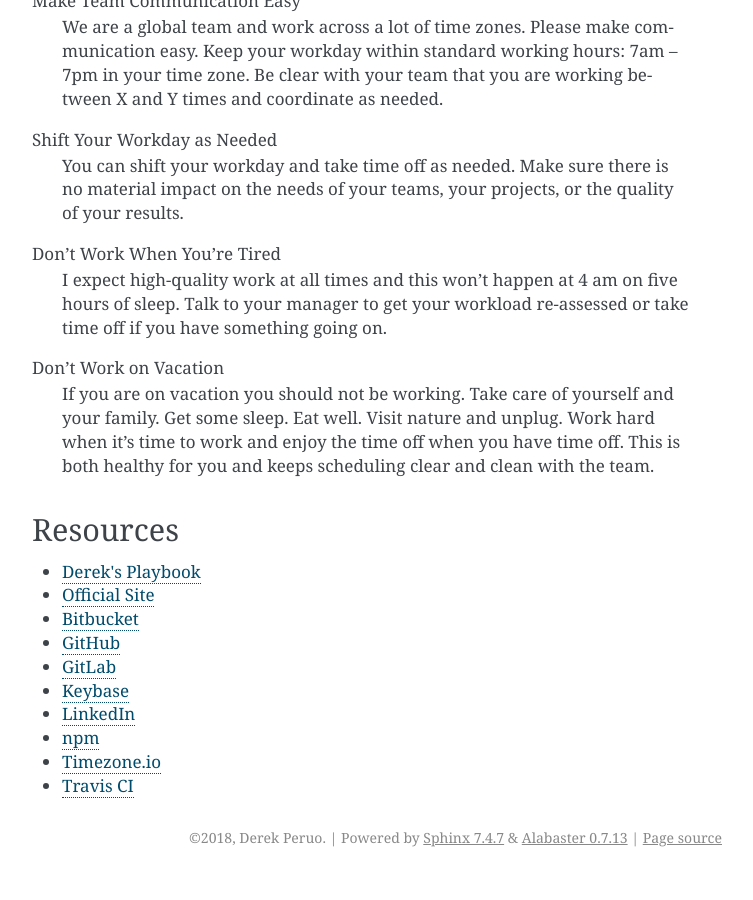
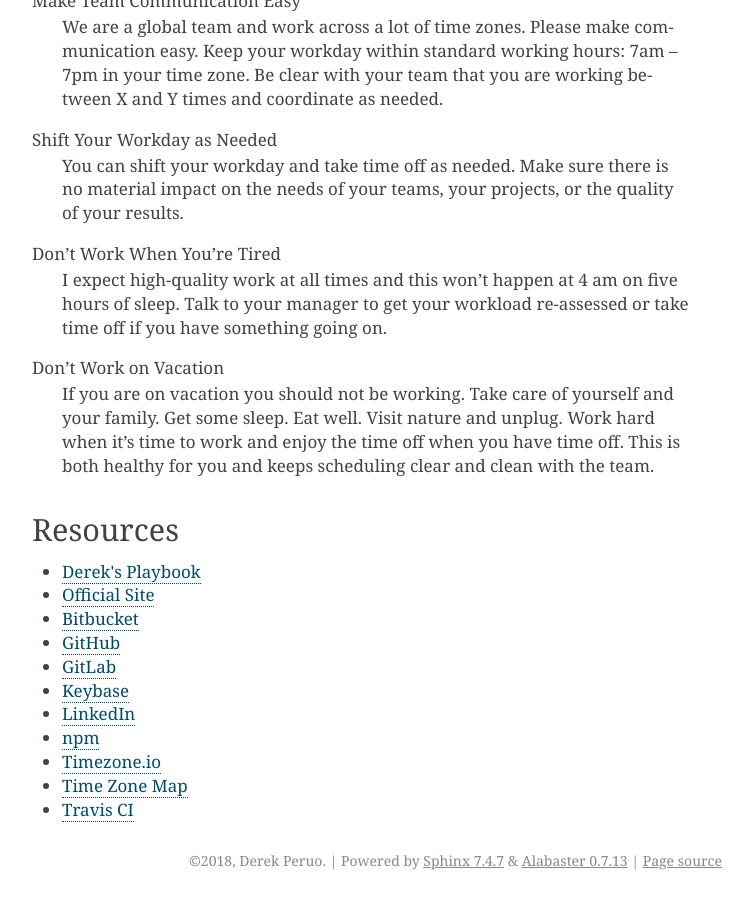
Before and after one commit to dperuo/about-me, a Sphinx documentation site: the page built from docs/index.rst, in a window 1280 px wide and 900 px high, scrolled down 2978 px. Shown: the whole window, without its empty margins (388-1141 px from the left). Built offline with Sphinx 7.4.7, drawn with Linux system fonts in a browser that asks for light colours; before the commit the page ends 3855 px from its top, so only the background shows below that.

Commit message:
Add Time Zone Map

```diff
--- a/docs/index.rst
+++ b/docs/index.rst
@@ -34,4 +34,5 @@
     LinkedIn <https://www.linkedin.com/in/derekperuo/>
     npm <https://www.npmjs.com/~dperuo>
     Timezone.io <https://timezone.io/people/5ad9fb24692c6f23d94646eb>
+    Time Zone Map <timezones>
     Travis CI <https://travis-ci.org/dperuo>
--- /dev/null
+++ b/docs/timezones.rst
@@ -0,0 +1,6 @@
+Time Zone Maps
+==============
+
+.. image:: assets/tz.png
+
+`Original <https://commons.wikimedia.org/wiki/File:Standard_World_Time_Zones.png>`_
```
Also changed, not shown: 1 other file.
